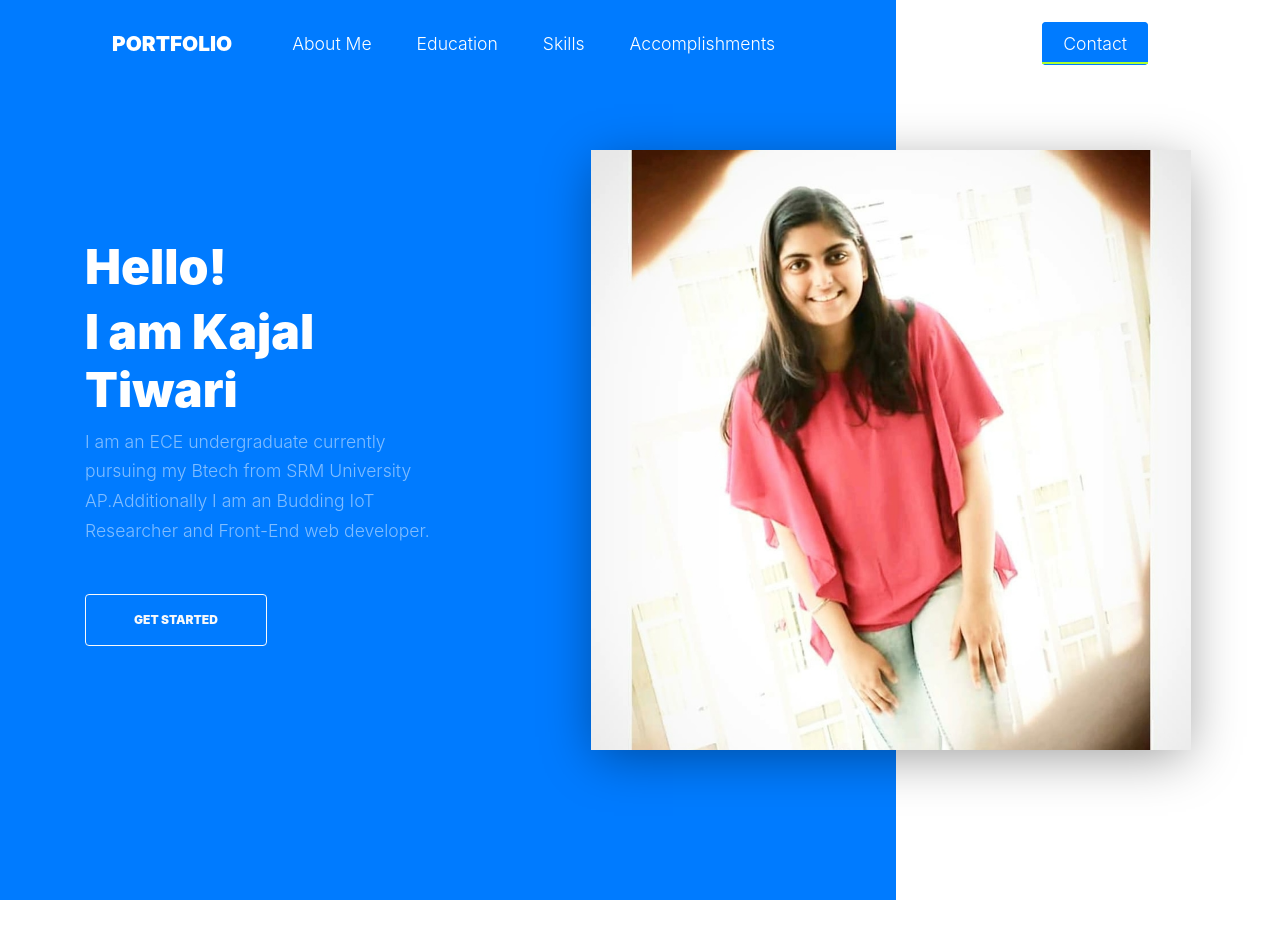
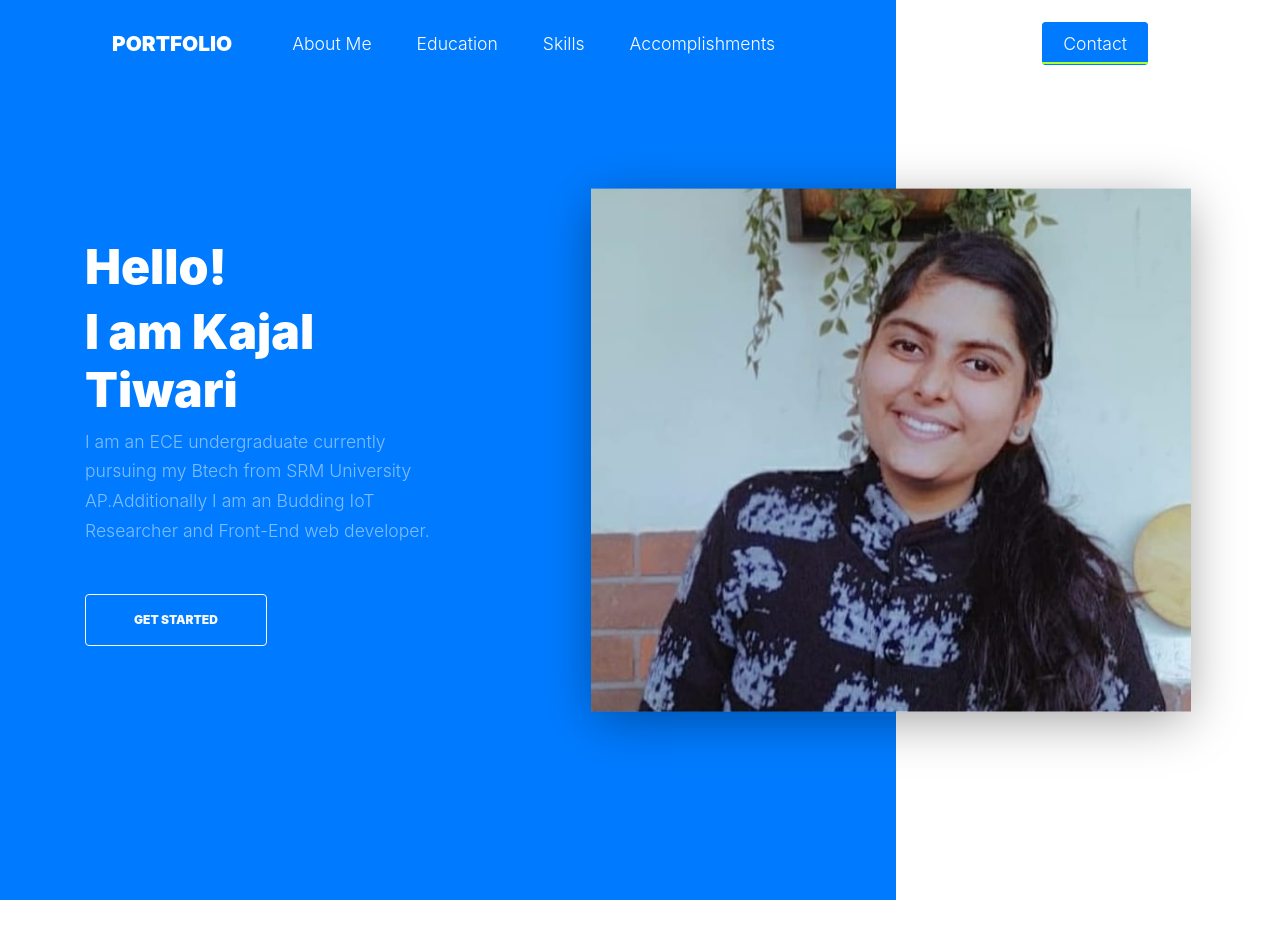
Before and after one commit to KajalT9/KajalT9.github.io, a plain HTML site: page Portfoilio.html in a window 1280 px wide. Shown: the top 938 px of the page. Drawn offline with Linux system fonts and the light colour scheme; files whose address does not match are found by name; a web font is replaced by a local one.

Commit message:
Update Portfoilio.html

```diff
--- a/Portfoilio.html
+++ b/Portfoilio.html
@@ -80,7 +80,7 @@
           </div>
           <div class="col-lg-2 ml-auto"  data-aos="fade-up" data-aos-delay="100">
             <figure class="img-absolute">
-              <img src="images/Kajal.jpeg" alt="Image" class="img-fluid">
+              <img src="images/WhatsApp Image 2021-04-30 at 9.26.36 AM.jpeg" alt="Image" class="img-fluid">
             </figure>
           </div>
         </div>
```
